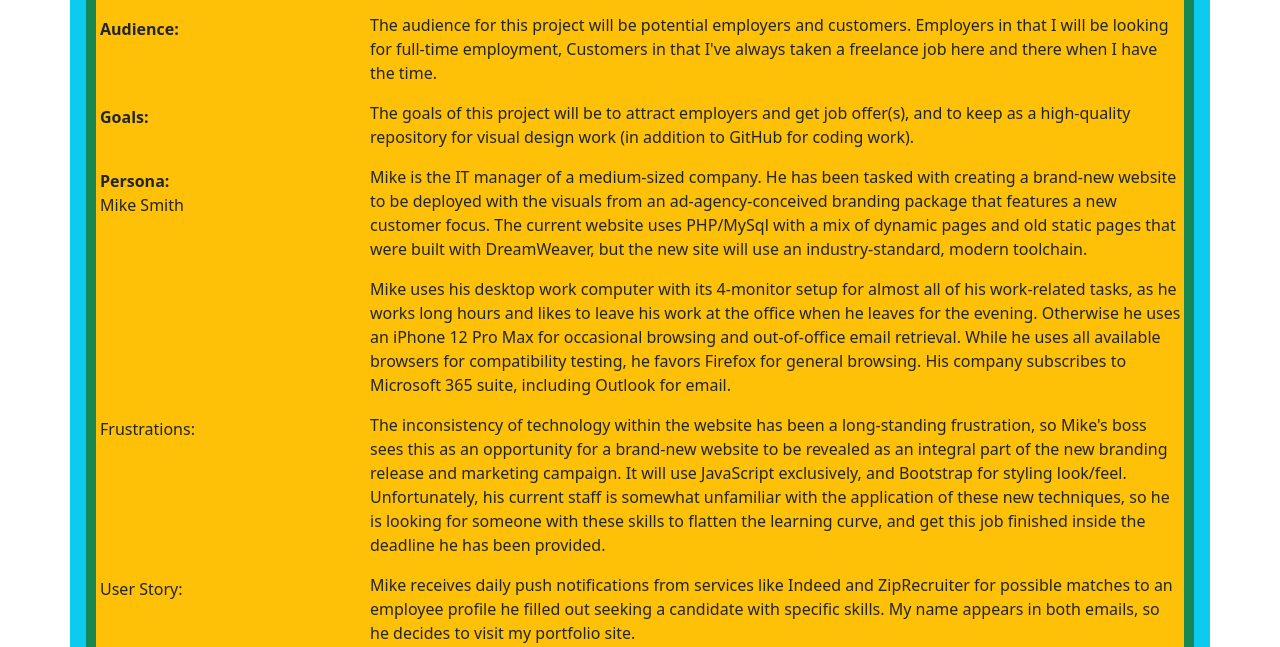
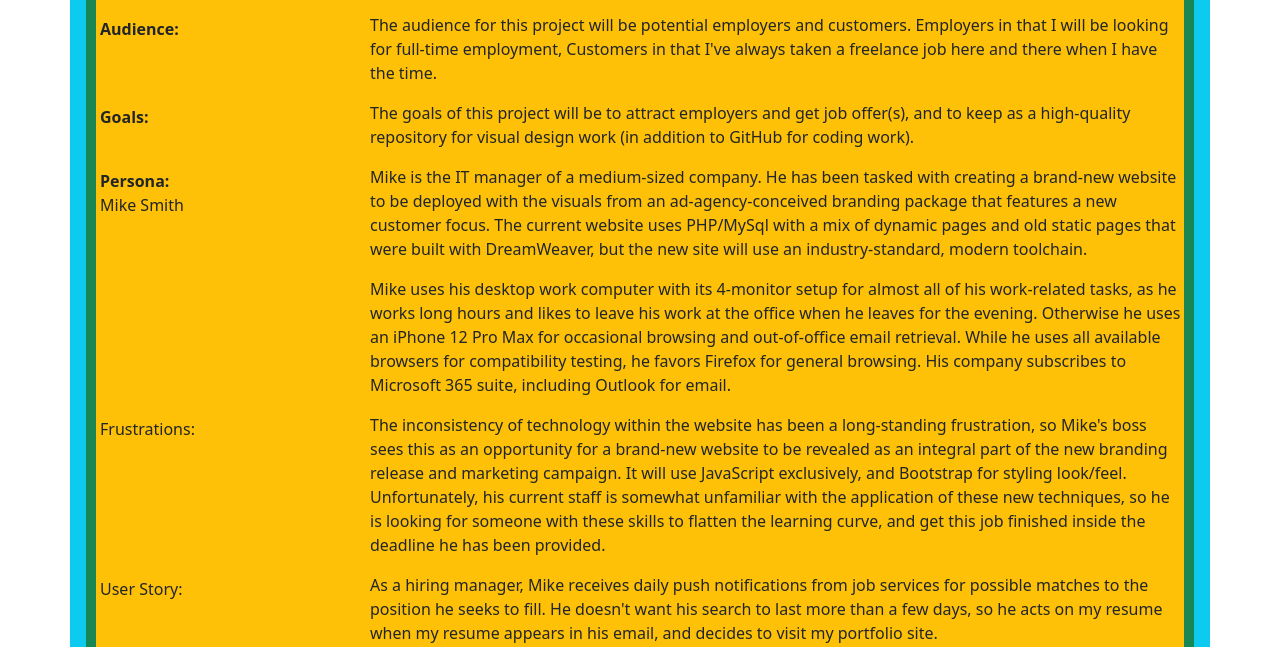
Before and after one commit to ScottCoons/my-pwp-ScottCoons, a plain HTML site: page public_html/documentation/milestone-1.html in a window 1280 px wide. Shown: the part 153-800 px from the top of the page. Drawn offline with nearby package versions, Linux system fonts and the light colour scheme.

Commit message:
final? text edits

```diff
--- a/public_html/documentation/milestone-1.html
+++ b/public_html/documentation/milestone-1.html
@@ -77,7 +77,7 @@
             <p>User Story:</p>
         </div>
         <div class="col-9 bg-warning">
-            <p>Mike receives daily push notifications from services like Indeed and ZipRecruiter for possible matches to an employee profile he filled out seeking a candidate with specific skills. My name appears in both emails, so he decides to visit my portfolio site.</p>
+            <p>As a hiring manager, Mike receives daily push notifications from job services for possible matches to the position he seeks to fill. He doesn't want his search to last more than a few days, so he acts on my resume when my resume appears in his email, and decides to visit my portfolio site.</p>
         </div>
     </div>
 
```
